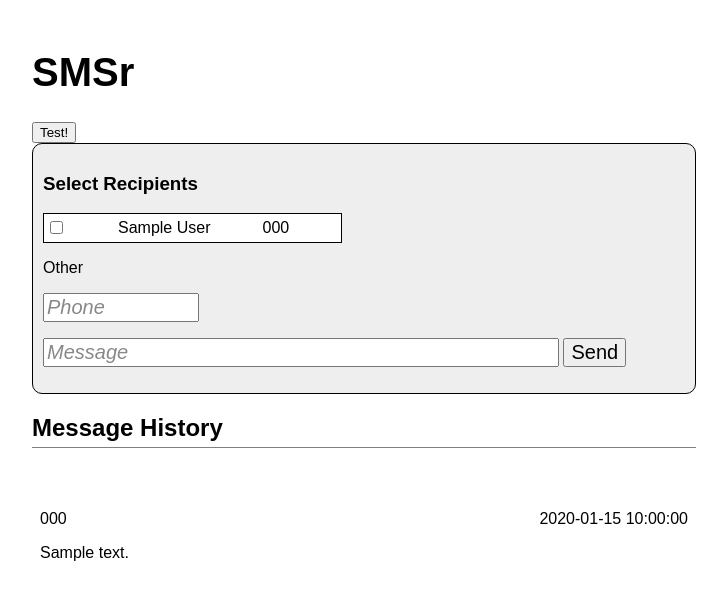
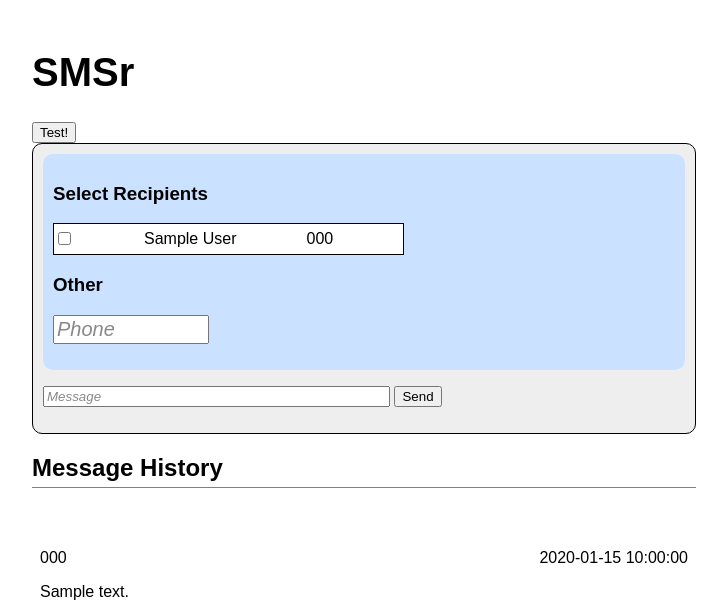
Before and after one commit to akavlie/SMSr, a Flask app: template sms/templates/index.html in a window 1280 px wide. Shown: the top 610 px of the page, without its empty margins (276-1003 px from the left). Run offline with Flask 2, Linux system fonts and the light colour scheme; the template is opened without the code that fills it: most values are stand-ins (such as "Sample title", 1, 10 or a date in 2020); parts of the project's set-up code (start-up, migrations or seed data) failed here and were passed over.

Commit message:
Highlighting added for users checked off. Support added for multiple simultaneous phone submissions (needs testing).

```diff
--- a/sms/static/sms.js
+++ b/sms/static/sms.js
@@ -30,6 +30,23 @@
     return false;
   });
 
+  $('input:text').placeholder();
+
+  // Highlight row for user when checked
+  $('#db_users input').click(function() {
+    if($(this).attr('checked')) {
+      $(this).closest('tr').addClass('highlight');
+    } else {
+      $(this).closest('tr').removeClass('highlight');
+    }
+  });
+
+  // Rows should remain highlighted after page refresh
+  $('#db_users input:checked').closest('tr').addClass('highlight');
+
+
+
+  // Not concerned with new user addition right now.
   /*  $('#new_user').submit(function() {
       $.post($SCRIPT_ROOT + '/user', $('#user_form').serialize()
         function(data) {
@@ -38,7 +55,6 @@
     });
    */
     // Plugin for placeholder text
-  $('input:text').placeholder();
 
 });
 
@@ -52,9 +68,8 @@
     $(this).children('.status').load($SCRIPT_ROOT + '/sms/update/' + sid, function(data) {
       // Add class based on current status; remove former status class
       if(data != status) {
-        $(this).parent()
-          .fadeOut()
-          .removeClass('queued sending')
+        $(this).parent().fadeOut();
+        $(this).parent().removeClass('queued sending')
           .addClass(data)
           .fadeIn();
       }
--- a/sms/static/style.css
+++ b/sms/static/style.css
@@ -23,6 +23,7 @@
 
 .clear {clear: both;}
 .hidden {display: none;}
+.highlight {background-color: #FFFF99;}
 
 
 /* ROUNDED CORNERS */
@@ -55,12 +56,20 @@
     padding: 10px;
 }
 
+/* #CAE1FF steel blue - for recipients? */
+
 #recipients {
+    background-color: #CAE1FF;
+    padding: 10px;
+}
+
+#db_users {
     background-color: white;
     border: 1px solid black;
+    border-collapse: collapse;
 }
-    #recipients td {
-        padding: 2px 50px 2px 0px;
+    #db_users td {
+        padding: 5px 70px 5px 0px;
     }
 
 
@@ -105,12 +114,14 @@
 
         /* STATUSES */
         .queued, .sending {
-            border: 2px solid #757575;
-            background-color: #CCCCCC;
+            background-color: #CCCCCC; /* light gray */
         }
+            .queued .status, .sending .status {
+                background-color: #757575; /* gray */
+            }
 
         .failed {
-            background-color: #e7c5c5;
+            background-color: #e7c5c5; /* pink */
         }
             .failed .status {
                 background-color: #CC0000; /* red */
--- a/sms/templates/index.html
+++ b/sms/templates/index.html
@@ -7,19 +7,21 @@
 <button id="test">Test!</button>
 
 <div id="sms_box" class="rounded">
+    <div id="recipients" class="rounded">
         <h3>Select Recipients</h3>
-    <table id="recipients">
+        <form id="sms_form" action="">
+        <table id="db_users">
             {% for user in users %}
             <tr>
-            <td><input type="checkbox" value="{{ user.id }}"></td>
+                <td><input type="checkbox" name="user_phone" value="{{ user.phone }}"></td>
                 <td>{{ user.first_name }} {{ user.last_name }}</td>
                 <td>{{ user.phone }}</td>
             </tr>
             {% endfor %}
         </table>
-    <form id="sms_form" action="">
-        <p>Other</p>
+            <h3>Other</h3>
             <p><input type="text" name="phone_number" size="10" placeholder="Phone"></p>
+    </div>
         <p><input type="text" name="message" size="40" placeholder="Message">
             <input type="submit" value="Send"></p>
     </form>
```
Also changed, not shown: sms/views.py (+20 -11 lines). Lines whose indentation alone changed are shown as unchanged.
